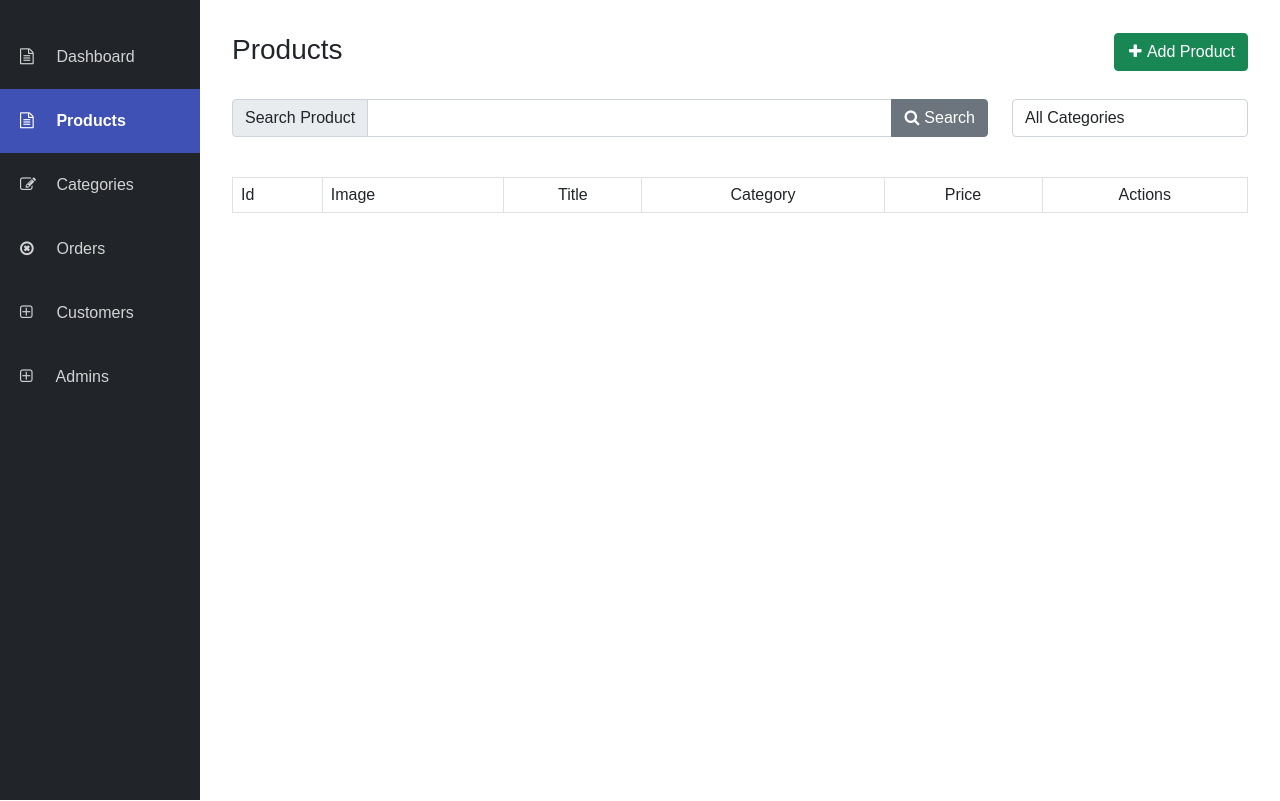
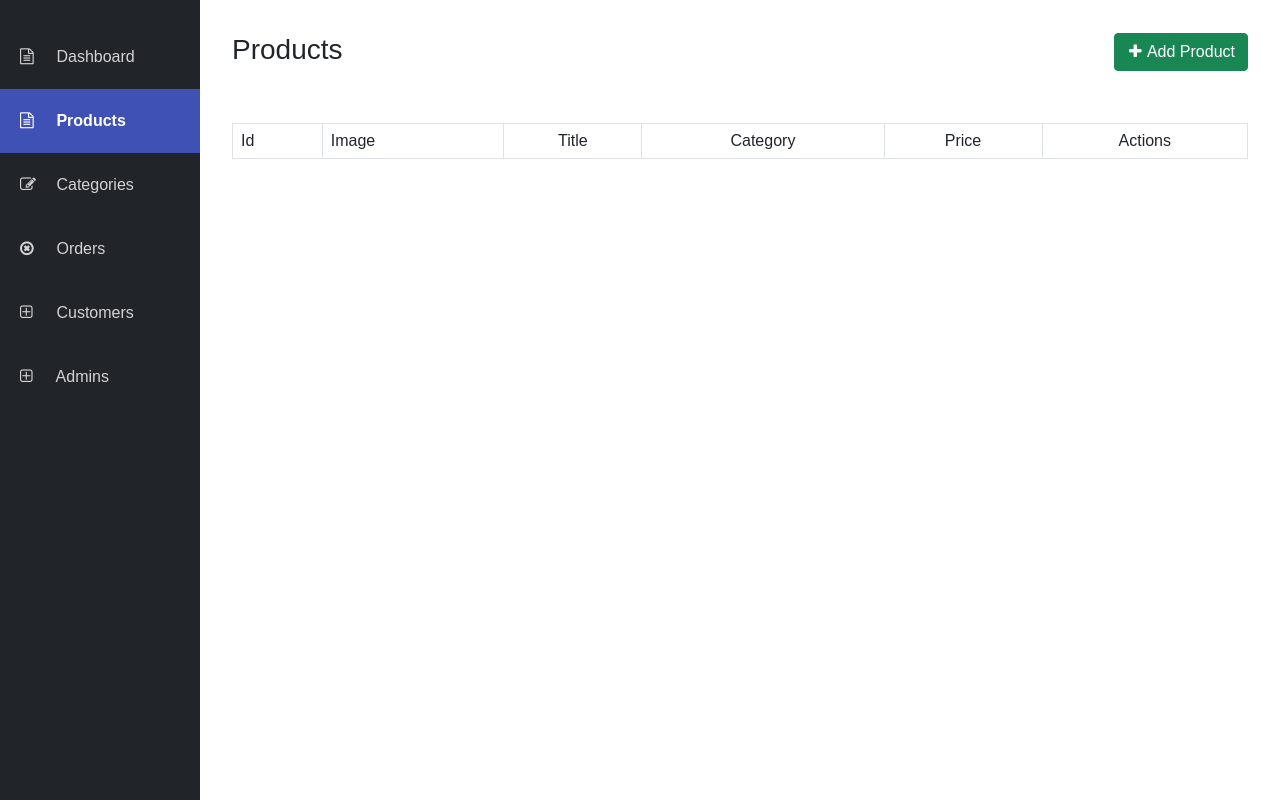
Before and after one commit to SankhaLiyanage-ict/cyber-shop, a PHP site: page /admin/products.php in a window 1280 px wide. Shown: the part 60-861 px from the top of the page. Run offline with PHP 8.4, Linux system fonts and the light colour scheme; the visitor is signed in with stand-in values (Sample User, id 1); tables that the repository leaves empty or names only in its code hold one stand-in row (values such as "Sample post"); some libraries are stand-ins or nearby versions.

Commit message:
New Sankha Changes.

```diff
--- a/admin/admins.php
+++ b/admin/admins.php
@@ -143,7 +143,7 @@ foreach ($Users as $user) {
                             <input type="text" class="form-control" id="mobile_no_<?php echo $user['id']; ?>" name="mobile_no" value="<?php echo $user['mobile_no']; ?>" required>
                         </div>
                         <div class="mb-3">
-                            <label for="delivery_address_<?php echo $user['id']; ?>" class="form-label">Delivery Address</label>
+                            <label for="delivery_address_<?php echo $user['id']; ?>" class="form-label">Address</label>
                             <textarea class="form-control" id="delivery_address_<?php echo $user['id']; ?>" rows="3" name="delivery_address"><?php echo $user['delivery_address']; ?></textarea>
                         </div>
                     </div>
--- a/admin/customers.php
+++ b/admin/customers.php
@@ -1,6 +1,6 @@
 <?php
 include '../common/adminHeader.php';
-
+exit();
 $userQuery = "SELECT * from users WHERE role = 'ROLE_USER' AND status=1";
 $userQueryResult = mysqli_query($conn, $userQuery);
 $Users = [];
--- a/admin/index.php
+++ b/admin/index.php
@@ -1,6 +1,6 @@
 <?php
 include '../common/adminHeader.php';
-
+exit();
 $ProductsQuery = "SELECT * FROM products";
 $ProductsData = mysqli_query($conn, $ProductsQuery);
 $Products = mysqli_fetch_array($ProductsData);
--- a/admin/orders.php
+++ b/admin/orders.php
@@ -1,7 +1,7 @@
 <?php
 
 include '../common/adminHeader.php';
-
+exit();
 $ord_status = 0;
 $payment_type = 0;
 $dates = '';
--- a/admin/products.php
+++ b/admin/products.php
@@ -64,7 +64,7 @@ if ($result) {
     Products
 </h3>
 <br>
-<form action="" method="GET" id="searchForm">
+<!-- <form action="" method="GET" id="searchForm">
 
     <div class="col-md-12">
         <div class="row">
@@ -98,7 +98,7 @@ if ($result) {
 
         </div>
     </div>
-</form>
+</form> -->
 <br>
 <table class="table table-striped table-bordered">
     <thead>
@@ -173,17 +173,17 @@ if ($result) {
                             ?>
                         </select>
                         <br>
-                        <label for="prod_description" class="form-label">Product Description</label>
-                        <textarea name="prod_description" class="form-control" id="prod_description" rows="10" required></textarea>
+                        <label for="prod_description" class="form-label">Product Description (600)</label>
+                        <textarea name="prod_description" maxlength="600" class="form-control" id="prod_description" rows="10" required></textarea>
                         <br>
                         <label for="prod_image" class="form-label">Product Image</label>
                         <input type="file" name="prod_image" class="form-control" id="prod_image" accept="image/png, image/gif, image/jpeg" required></input>
                         <br>
                         <label for="prod_price" class="form-label">Product Price</label>
-                        <input type="text" name="prod_price" class="form-control" id="prod_price" required></input>
+                        <input type="text" maxlength="6" name="prod_price" class="form-control" id="prod_price" required></input>
                         <br>
                         <label for="prod_qty" class="form-label">Product Stock</label>
-                        <input type="text" name="prod_qty" class="form-control" id="prod_qty" required></input>
+                        <input type="text" maxlength="3" name="prod_qty" class="form-control" id="prod_qty" required></input>
                     </div>
                 </div>
                 <div class="modal-footer">
--- a/common/footer.php
+++ b/common/footer.php
@@ -22,9 +22,9 @@
         </div>
         <div class="column">
             <a class="footer_title">GET IN TOUCH</a>
-            <a title="Address"><i class="fa fa-map-marker"></i> 007, street, province/state, country - zipcode</a>
-            <a href="emailto:" title="Email"><i class="fa fa-envelope"></i> email@serviceprovider.domain</a>
-            <a href="tel:" title="Contact"><i class="fa fa-phone"></i> +(x)-xxxx-xxxxx</a>
+            <a title="Address"><i class="fa fa-map-marker"></i> 137/A, Maligawatta Rd, Colombo, Sri Lanka</a>
+            <a href="emailto:" title="Email"><i class="fa fa-envelope"></i> cybershopg5@gmail.com</a>
+            <a href="tel:" title="Contact"><i class="fa fa-phone"></i> +(94)-7509-46632</a>
         </div>
         <div class="column">
 
--- a/controllers/sendEmails.php
+++ b/controllers/sendEmails.php
@@ -12,7 +12,7 @@ $mailer = new Swift_Mailer($transport);
 
 function sendVerificationEmail($userEmail, $token)
 {
-  $actual_link = str_replace('signup.php', 'verify-account.php', "http://$_SERVER[HTTP_HOST]$_SERVER[REQUEST_URI]");
+  $actual_link = str_replace('signup.php', 'verify-account.php', "https://$_SERVER[HTTP_HOST]$_SERVER[REQUEST_URI]");
 
   global $mailer;
   $body = '<!DOCTYPE html>
--- a/signup.php
+++ b/signup.php
@@ -42,7 +42,7 @@ include 'common/header.php';
             <input type="password" id="password1" required pattern="(?=.*\d)(?=.*[a-z])(?=.*[A-Z]).{6,}" name="password" title="Password must contain at least 6 characters, including UPPER/lowercase and numbers" class="form-control form-control-lg" onchange="this.setCustomValidity(this.validity.patternMismatch ? this.title : ''); if(this.checkValidity()) form.pwd2.pattern = RegExp.escape(this.value);">
           </div>
           <div class="form-group mb-10">
-            <label>Password Confirm</label>
+            <label>Confirm Password</label>
             <input type="password" id="password2" required pattern="(?=.*\d)(?=.*[a-z])(?=.*[A-Z]).{6,}" name="passwordConf" title="Password must contain at least 6 characters, including UPPER/lowercase and numbers" class="form-control form-control-lg" onchange="this.setCustomValidity(this.validity.patternMismatch ? this.title : '');">
             <span id="password-validation"></span>
           </div>
```
Also changed, not shown: contact-us.php (+8 -5 lines), controllers/authController.php (+10 -4 lines).
